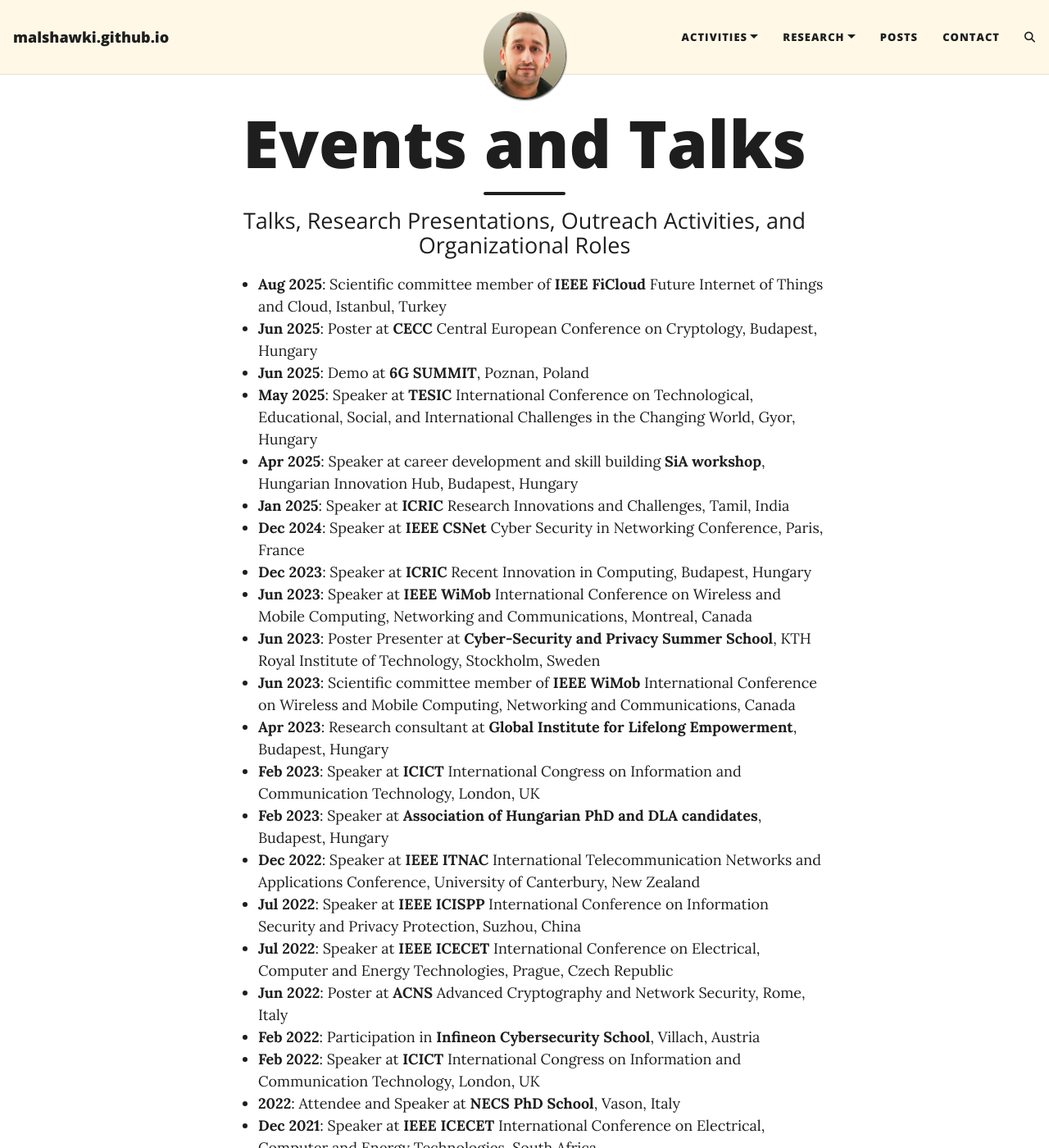
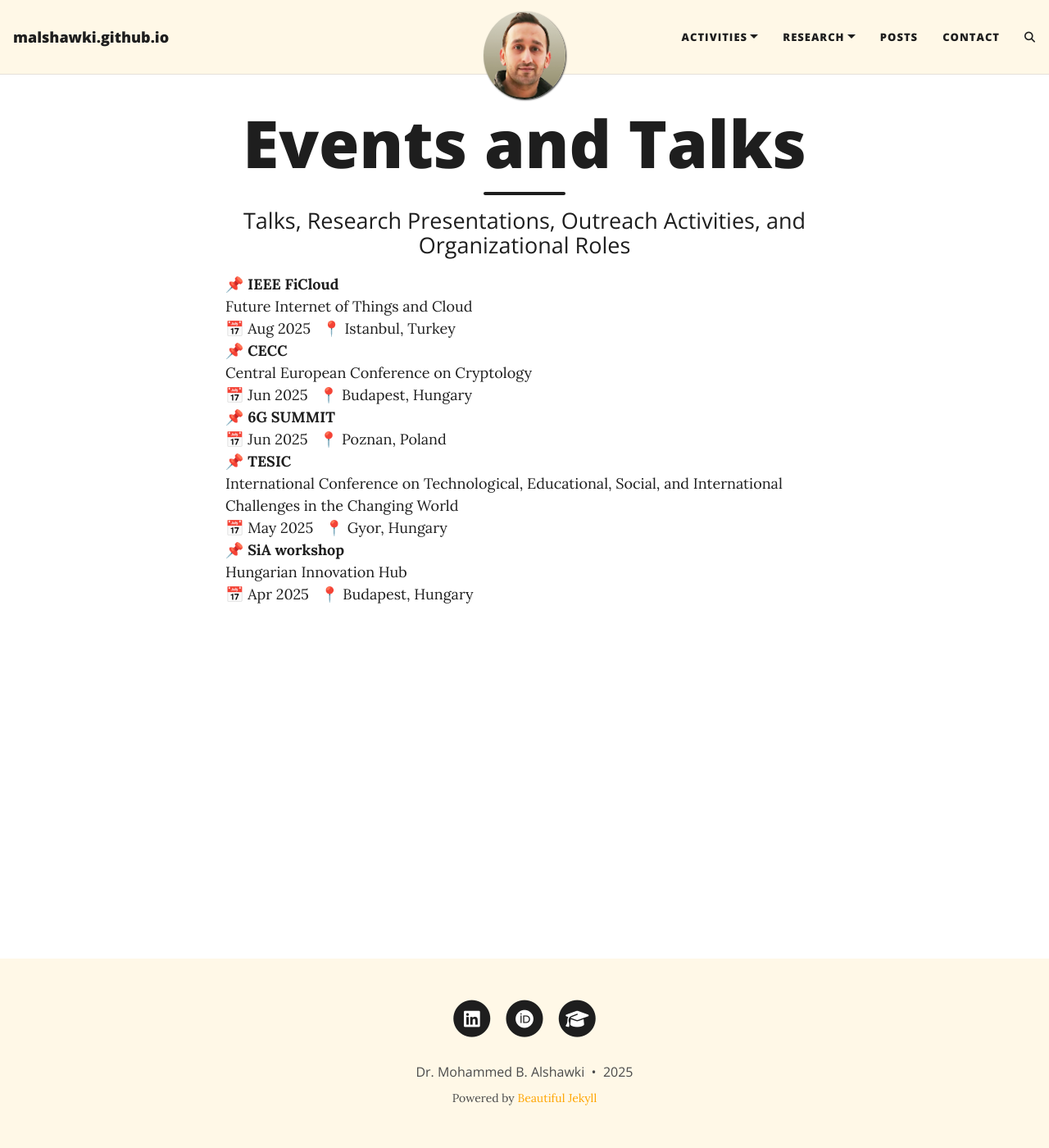
Before and after one commit to malshawki/malshawki.github.io, a Jekyll site: the page built from activities.md, in a window 1280 px wide and 1400 px high. Shown: the whole window at 82% size. Built offline with Jekyll 4.4.1, drawn with Linux system fonts in a browser that asks for light colours; comment, search, counter and statistics services are not loaded; some of the changed text lies outside the part shown.

Commit message:
Update activities.md

```diff
--- a/activities.md
+++ b/activities.md
@@ -5,48 +5,32 @@
 # Should you be interested in having me speak at an event, I would be delighted to hear from you. Please [reach out to me](/contact.md).
 ---
 
-- **Aug 2025**: Scientific committee member of **IEEE FiCloud** Future Internet of Things and Cloud, Istanbul, Turkey
-- **Jun 2025**: Poster at **CECC** Central European Conference on Cryptology, Budapest, Hungary
-- **Jun 2025**: Demo at **6G SUMMIT**, Poznan, Poland
-- **May 2025**: Speaker at **TESIC** International Conference on Technological, Educational, Social, and International Challenges in the Changing World, Gyor, Hungary
-- **Apr 2025**: Speaker at career development and skill building **SiA workshop**, Hungarian Innovation Hub, Budapest, Hungary
-- **Jan 2025**: Speaker at **ICRIC** Research Innovations and Challenges, Tamil, India
-- **Dec 2024**: Speaker at **IEEE CSNet** Cyber Security in Networking Conference, Paris, France
-- **Dec 2023**: Speaker at **ICRIC** Recent Innovation in Computing, Budapest, Hungary
-- **Jun 2023**: Speaker at **IEEE WiMob** International Conference on Wireless and Mobile Computing, Networking and Communications, Montreal, Canada
-- **Jun 2023**: Poster Presenter at **Cyber-Security and Privacy Summer School**, KTH Royal Institute of Technology, Stockholm, Sweden
-- **Jun 2023**: Scientific committee member of **IEEE WiMob** International Conference on Wireless and Mobile Computing, Networking and Communications, Canada
-- **Apr 2023**: Research consultant at **Global Institute for Lifelong Empowerment**, Budapest, Hungary
-- **Feb 2023**: Speaker at **ICICT** International Congress on Information and Communication Technology, London, UK
-- **Feb 2023**: Speaker at **Association of Hungarian PhD and DLA candidates**, Budapest, Hungary
-- **Dec 2022**: Speaker at **IEEE ITNAC** International Telecommunication Networks and Applications Conference, University of Canterbury, New Zealand
-- **Jul 2022**: Speaker at **IEEE ICISPP** International Conference on Information Security and Privacy Protection, Suzhou, China
-- **Jul 2022**: Speaker at **IEEE ICECET** International Conference on Electrical, Computer and Energy Technologies, Prague, Czech Republic
-- **Jun 2022**: Poster at **ACNS** Advanced Cryptography and Network Security, Rome, Italy
-- **Feb 2022**: Participation in **Infineon Cybersecurity School**, Villach, Austria
-- **Feb 2022**: Speaker at **ICICT** International Congress on Information and Communication Technology, London, UK
-- **2022**: Attendee and Speaker at **NECS PhD School**, Vason, Italy
-- **Dec 2021**: Speaker at **IEEE ICECET** International Conference on Electrical, Computer and Energy Technologies, South Africa
-- **Dec 2021**: Scientific committee member of **IEEE ATIS** Applications and Techniques for Information Security, Australia
-- **Jun 2021**: Speaker at **CECC** Central European Conference on Cryptology, Debrecen, Hungary
-- **Jul 2020**: Speaker at **IEEE ICCECE** International Conference on Computing, Electronics & Communications Engineering, UK
-- **Oct 2020**: Participation at **Summer School on Future IoT**, IMT Atlantique, France
-- **2020**: Reviewer of *Information Privacy Engineering and Privacy by Design*, William Stallings, MIT, USA
-- **Oct 2020**: Speaker at **IEEE CSNet** Cyber Security in Networking, Switzerland
-- **Oct 2020**: Speaker at **ACM IoT** Internet of Things, Sweden
-- **Oct 2020**: Speaker at **MaCS** Mathematics and Computer Science, Hungary
-- **Jul 2020**: Speaker at **ICRIC** Recent Innovations in Computing, India
-- **Jun 2020**: Speaker at **CSCS** Conference of PhD Students in Computer Science, Szeged, Hungary
-- **May 2020**: Speaker at **Spring Wind Conference**, Budapest, Hungary
-- **Feb 2020**: Participation at **IoT and Blockchain Winter School**, ISTAR, Lisboa, Portugal
-- **Dec 2019**: Presenter at **EIT** European Institute of Innovation and Technology Summit, France
-- **Nov 2019**: Speaker at **CBCSS** Conference on Software and Security, Hungary
-- **Nov 2019**: Scientific committee member of **CIoT** Conference on Internet of Things, Zurich, Switzerland
-- **Nov 2019**: Presenter at **EIT Innovation Day**, Pecs, Hungary
-- **Oct 2019**: Speaker at **IEEE WiMob** International Conference on Wireless and Mobile Computing, Networking and Communications, Barcelona, Spain
-- **Aug 2019**: Participation at **International School on Foundations of Security Analysis and Design**, Bertinoro, Italy
-- **Jun 2019**: Attendee and Speaker at **Real-World Crypto and Privacy**, Sibenik, Croatia
-- **Mar 2019**: Speaker at **BSide** International IT Security Conference, Budapest, Hungary
-- **Dec 2018**: Speaker at **IEEE EECS** Electrical Engineering and Computer Science, Switzerland
-- **Jun 2018**: Speaker at **MaCS** Mathematics and Computer Science, Transylvania, Romania
-- **Mar 2017**: Speaker at **IEEE ITEAC** Information Technology, Electronic and Automation, China
+<div>
+  <div>📌 <strong>IEEE FiCloud</strong></div>
+  <div>Future Internet of Things and Cloud</div>
+  <div>📅 Aug 2025 &nbsp;&nbsp;📍 Istanbul, Turkey</div>
+</div>
+
+<div>
+  <div>📌 <strong>CECC</strong></div>
+  <div>Central European Conference on Cryptology</div>
+  <div>📅 Jun 2025 &nbsp;&nbsp;📍 Budapest, Hungary</div>
+</div>
+
+<div>
+  <div>📌 <strong>6G SUMMIT</strong></div>
+  <div></div>
+  <div>📅 Jun 2025 &nbsp;&nbsp;📍 Poznan, Poland</div>
+</div>
+
+<div>
+  <div>📌 <strong>TESIC</strong></div>
+  <div>International Conference on Technological, Educational, Social, and International Challenges in the Changing World</div>
+  <div>📅 May 2025 &nbsp;&nbsp;📍 Gyor, Hungary</div>
+</div>
+
+<div>
+  <div>📌 <strong>SiA workshop</strong></div>
+  <div>Hungarian Innovation Hub</div>
+  <div>📅 Apr 2025 &nbsp;&nbsp;📍 Budapest, Hungary</div>
+</div>
```
